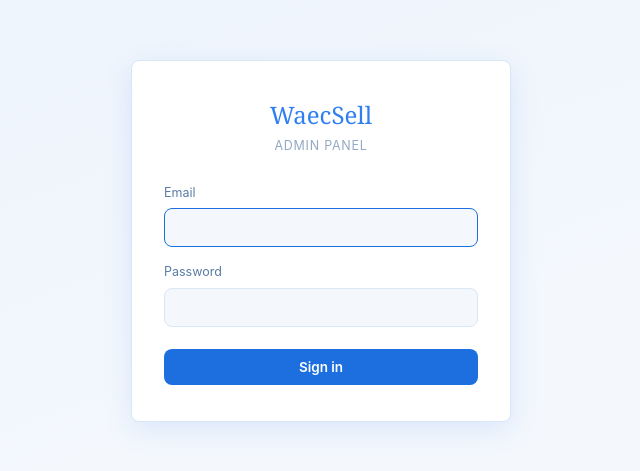
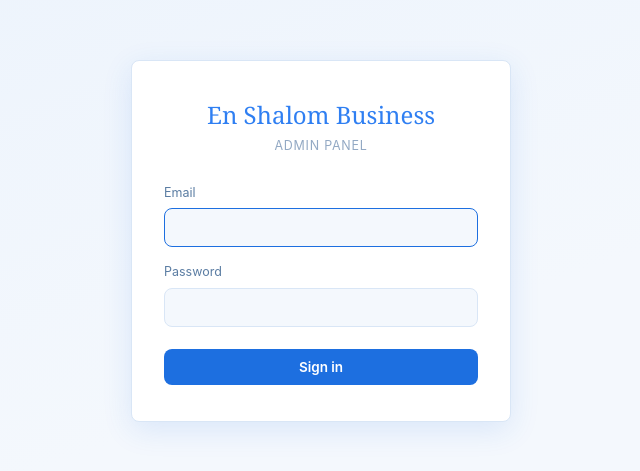
Before and after one commit to Ak30030/waec-frontend, a React (Vite) app in the folder waec-admin/: page /login in a window 1280 px wide. Shown: the part 159-630 px from the top of the page, without its empty margins (319-959 px from the left). Built offline with nearby package versions, Linux system fonts and the light colour scheme; no server answers.

Commit message:
plugin modules changes

```diff
--- a/waec-admin/package.json
+++ b/waec-admin/package.json
@@ -15,6 +15,6 @@
   },
   "devDependencies": {
     "@vitejs/plugin-react": "^4.3.1",
-    "vite": "^8.0.16"
+    "vite": "^5.4.0"
   }
 }
--- a/waec-admin/src/components/Layout.jsx
+++ b/waec-admin/src/components/Layout.jsx
@@ -16,7 +16,7 @@ export default function Layout() {
     <div className="app-shell">
       <aside className="sidebar">
         <div className="sidebar-brand">
-          WaecSell
+          En Shalom Business
           <span>Admin Panel</span>
         </div>
 
--- a/waec-admin/src/pages/Login.jsx
+++ b/waec-admin/src/pages/Login.jsx
@@ -27,7 +27,7 @@ export default function Login() {
   return (
     <div className="login-page">
       <div className="login-card">
-        <div className="brand">WaecSell</div>
+        <div className="brand">En Shalom Business</div>
         <div className="sub">Admin Panel</div>
 
         {error && <div className="error-banner">{error}</div>}
```
